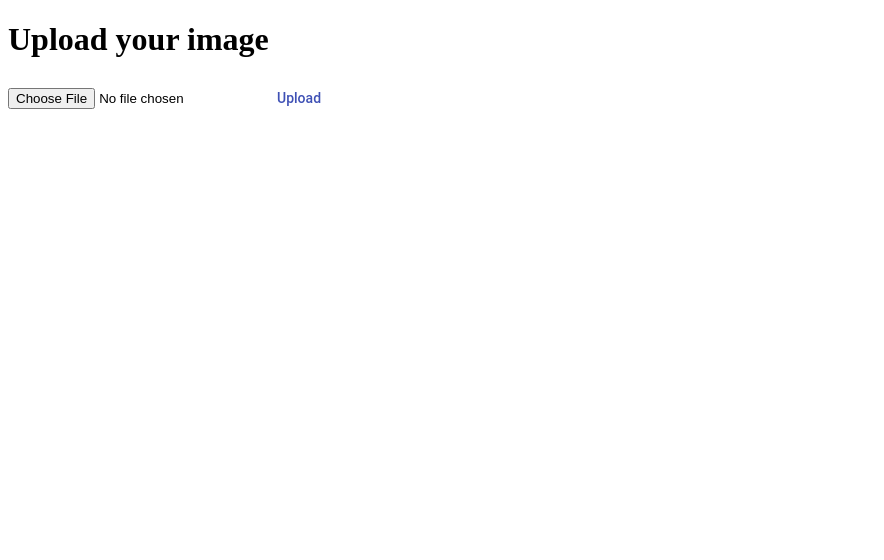
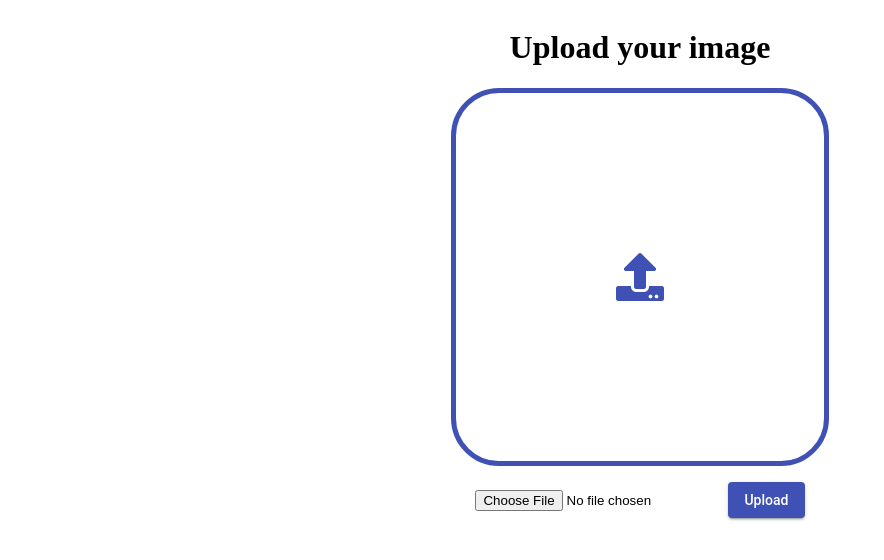
Before and after one commit to GeoStefan/CloudT3, an Angular app: page / in a window 1280 px wide. Shown: the top 560 px of the page, without its empty margins (0-884 px from the left). Built offline with nearby package versions, Linux system fonts and the light colour scheme.

Commit message:
added design

```diff
--- a/angular.json
+++ b/angular.json
@@ -29,7 +29,8 @@
             "styles": [
               "src/styles.scss"
             ],
-            "scripts": []
+            "scripts": [
+            ]
           },
           "configurations": {
             "production": {
--- a/package.json
+++ b/package.json
@@ -22,6 +22,7 @@
     "@angular/platform-browser-dynamic": "~7.1.0",
     "@angular/router": "~7.1.0",
     "core-js": "^2.5.4",
+    "font-awesome": "^4.7.0",
     "hammerjs": "^2.0.8",
     "rxjs": "~6.3.3",
     "tslib": "^1.9.0",
--- a/src/app/image-upload/image-upload.component.html
+++ b/src/app/image-upload/image-upload.component.html
@@ -1,12 +1,19 @@
-
+<div class="flex-container">
+  <div>
     <h1>
       Upload your image
     </h1>
-<div>
-  <img [src]="imageUrl" height="200" *ngIf="imageUrl">
   </div>
   <div>
+    <i class="fas fa-upload center image" style="font-size:48px;color:#3F51B5;width:48px;" *ngIf="!imageUrl"></i>
+    <img [src]="imageUrl" height="300px;" *ngIf="imageUrl">
+  </div>
+  <div style="margin-top:1rem;">
     <span style="color:red;" *ngIf="message">{{message}}</span>
     <input #file type="file" accept='image/*' (change)="preview(file)" />
-  <button mat-button color="primary" (click) = "upload()">Upload</button>
+    <button mat-raised-button color="primary" (click)="upload()">Upload</button>
   </div>
+  <div>
+    {{result}}
+  </div>
+</div>
--- a/src/app/image-upload/image-upload.component.scss
+++ b/src/app/image-upload/image-upload.component.scss
@@ -0,0 +1,16 @@
+.flex-container {
+    display: flex;
+    flex-direction: column;
+    align-items: center;
+    height: 90rem;
+}
+
+.center {
+    margin: 0 auto;
+}
+
+.image {
+    padding: 10rem;
+    border: 5px solid #3F51B5;
+    border-radius: 3rem;
+}
--- a/src/app/image-upload/image-upload.component.ts
+++ b/src/app/image-upload/image-upload.component.ts
@@ -13,6 +13,7 @@ export class ImageUploadComponent implements OnInit {
   message: string;
   image: string;
   loading = false;
+  result: any;
 
   constructor(private imageService: ImageService) { }
 
@@ -48,6 +49,7 @@ export class ImageUploadComponent implements OnInit {
   async upload() {
     this.loading = true;
     const info = await this.imageService.postImage({filename: this.imagePath, file: this.image});
+    this.result = info;
     console.log(info);
   }
 
--- a/src/app/image.service.ts
+++ b/src/app/image.service.ts
@@ -15,7 +15,7 @@ export class ImageService {
 
   constructor(private http: HttpClient) { }
 
-  private imageUpload = 'http://127.0.0.1:8080/upload_photo';
+  private imageUpload = 'https://back-end-t3.appspot.com/upload_photo';
 
   public postImage(image) {
     console.log('Uploading...');
--- a/src/index.html
+++ b/src/index.html
@@ -8,6 +8,7 @@
   <meta name="viewport" content="width=device-width, initial-scale=1">
   <link rel="icon" type="image/x-icon" href="favicon.ico">
   <link href="https://fonts.googleapis.com/icon?family=Material+Icons" rel="stylesheet">
+  <link rel="stylesheet" href="https://use.fontawesome.com/releases/v5.8.1/css/all.css" integrity="sha384-50oBUHEmvpQ+1lW4y57PTFmhCaXp0ML5d60M1M7uH2+nqUivzIebhndOJK28anvf" crossorigin="anonymous">
 </head>
 <body>
   <app-root></app-root>
```
Also changed, not shown: 1 other file (tests, documents, lock files or other folders). Lines whose indentation alone changed are shown as unchanged.
